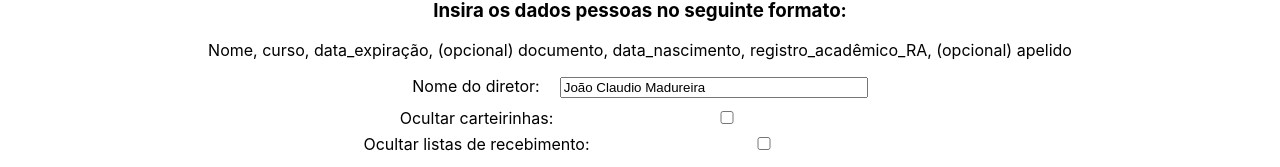
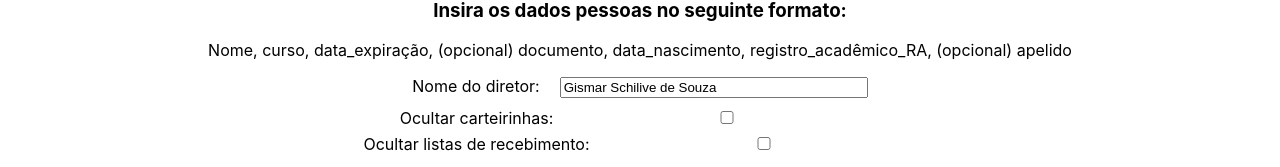
Before and after one commit to lucianourgal/IdCardMaker, a React (Create React App) app in the folder id_card_maker/: page / in a window 1280 px wide. Shown: the part 230-397 px from the top of the page. Built offline with nearby package versions, Linux system fonts and the light colour scheme.

Commit message:
update default principal name

```diff
--- a/id_card_maker/src/App.js
+++ b/id_card_maker/src/App.js
@@ -19,7 +19,7 @@ class App extends Component {
     this.state = {
       text: txaDefaultText,
       renderPages: false,
-      principal: "João Claudio Madureira",
+      principal: "Gismar Schilive de Souza",
       typeB: true,
       hideCards: false,
       hideRecieveLists: false
```
